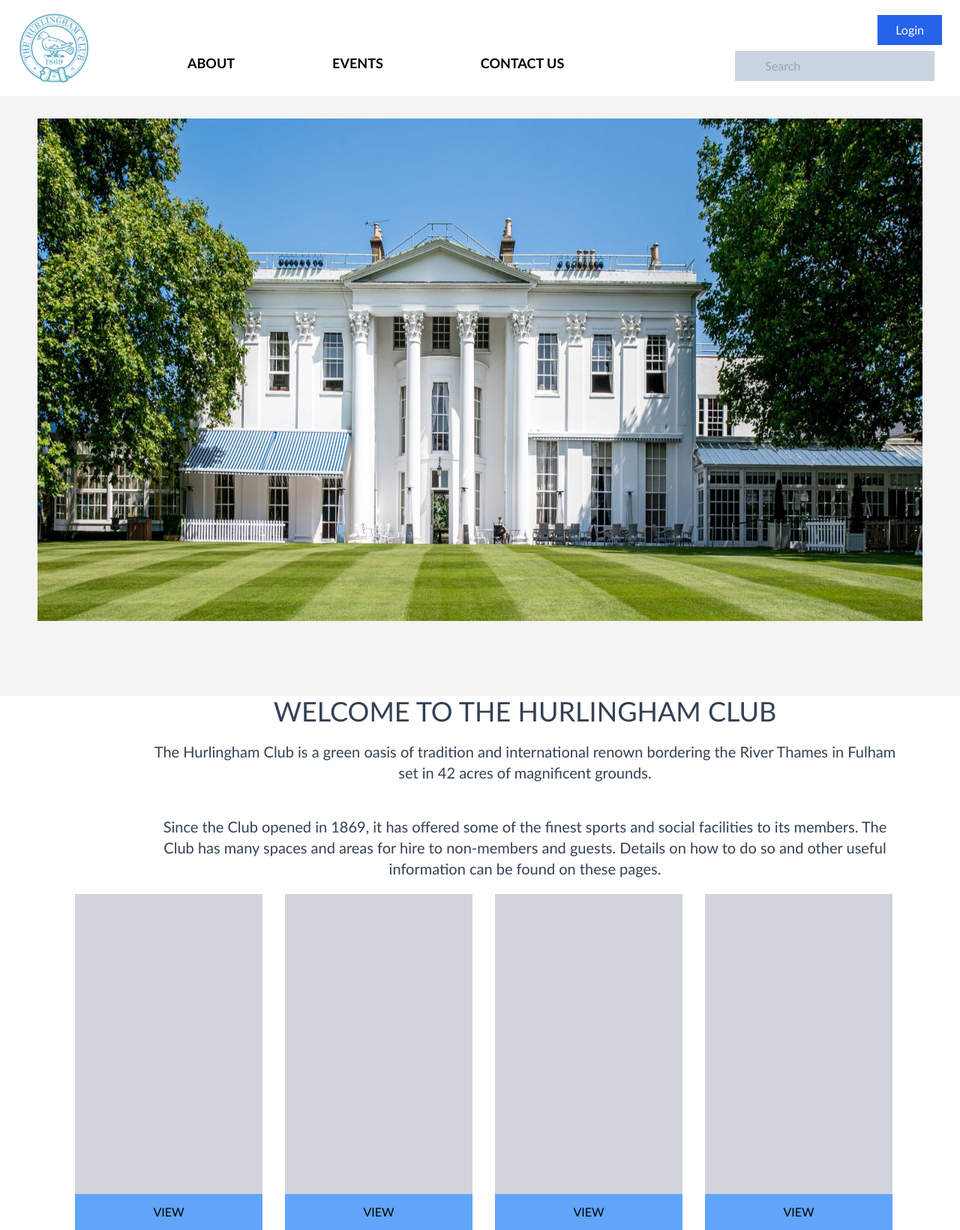
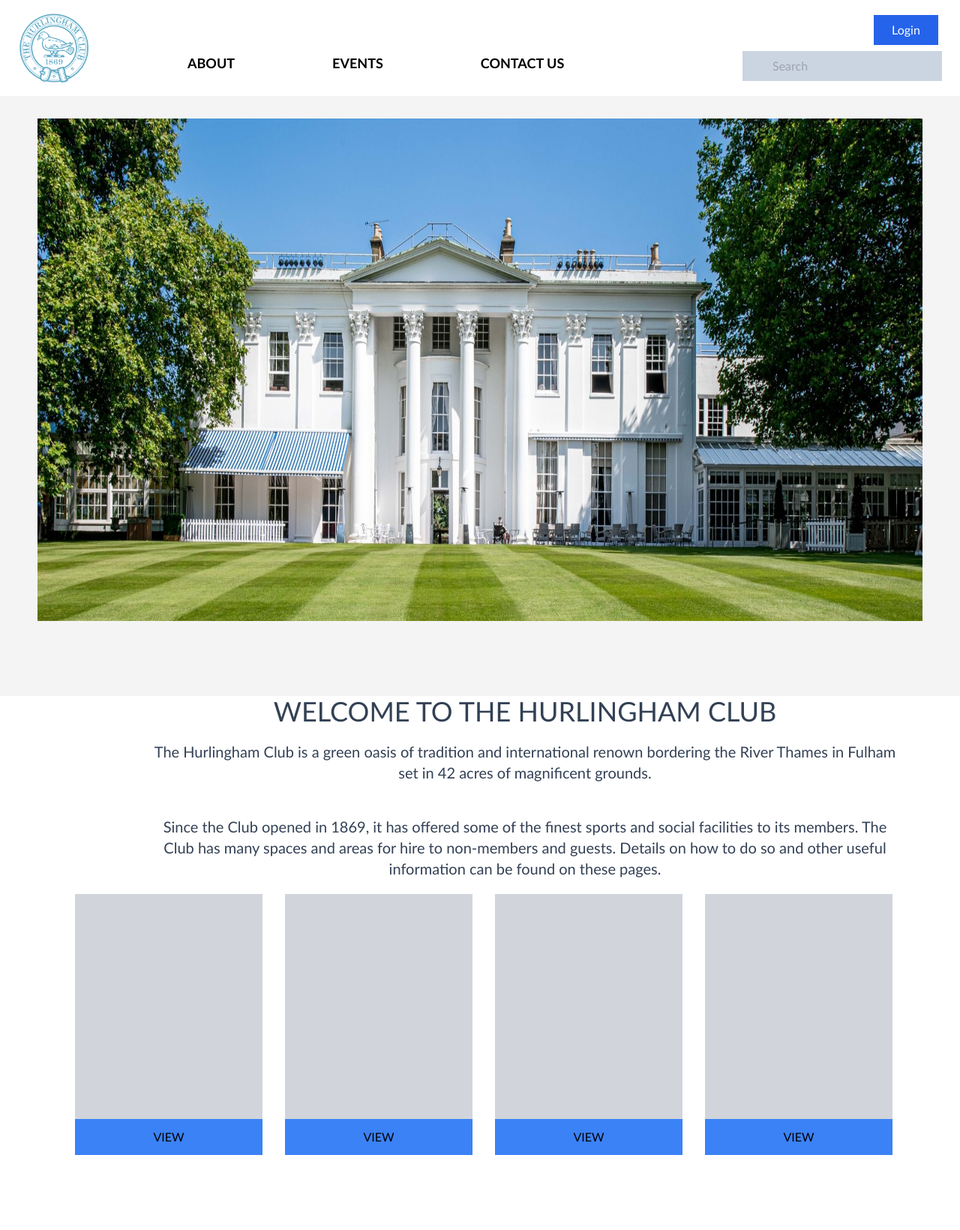
Before and after one commit to Eloquent-In-Tech/Giggles_And_Goggles_Foundation, a React (Vite) app: page / in a window 1280 px wide. Shown: the whole page at 75% size. After the commit the page ends 1540 px from the top, so only its background shows below. Built offline with nearby package versions, Linux system fonts and the light colour scheme.

Commit message:
corrections

```diff
--- a/src/components/general/topNav.jsx
+++ b/src/components/general/topNav.jsx
@@ -12,7 +12,7 @@
         </div>
         <div className="flex flex-col items-center ">
             <span className="bg-blue-600 py-2 px-6 text-white mb-2 ml-[400px] hover:bg-blue-400 hover:cursor-pointer">Login</span>
-            <input type="text" placeholder="Search" className="bg-slate-300 py-2 px-10 ml-[200px] text-black font-medium"/>
+            <input type="text" placeholder="Search" className="bg-slate-300 py-2 px-10 ml-[230px] text-black font-medium"/>
         </div>
     </div>
 
--- a/src/components/home/card.jsx
+++ b/src/components/home/card.jsx
@@ -3,21 +3,21 @@
 function Card() {
   return (
     <div className='flex flex-col-4 space-x-[30px] pt-[20px] ml-[50px] mb-[100px]'>
-        <div className='h-[400px] w-[250px] bg-gray-300'>
+        <div className='h-[300px] w-[250px] bg-gray-300'>
 
-            <h5 className='mt-[400px] bg-blue-400 py-3'>VIEW</h5>
+            <h5 className='mt-[300px] bg-blue-500 py-3 hover:bg-blue-300 hover:cursor-pointer'>VIEW</h5>
         </div>
-        <div className='h-[400px] w-[250px] bg-gray-300'>
+        <div className='h-[300px] w-[250px] bg-gray-300'>
 
-            <h5 className='mt-[400px] bg-blue-400 py-3'>VIEW</h5>
+            <h5 className='mt-[300px] bg-blue-500 py-3 hover:bg-blue-300 hover:cursor-pointer'>VIEW</h5>
         </div>
-        <div className='h-[400px] w-[250px] bg-gray-300'>
+        <div className='h-[300px] w-[250px] bg-gray-300'>
 
-            <h5 className='mt-[400px] bg-blue-400 py-3'>VIEW</h5>
+            <h5 className='mt-[300px] bg-blue-500 py-3 hover:bg-blue-300 hover:cursor-pointer'>VIEW</h5>
         </div>
-        <div className='h-[400px] w-[250px] bg-gray-300'>
+        <div className='h-[300px] w-[250px] bg-gray-300 '>
 
-            <h5 className='mt-[400px] bg-blue-400 py-3'>VIEW</h5>
+            <h5 className='mt-[300px] bg-blue-500 py-3 hover:bg-blue-300 hover:cursor-pointer'>VIEW</h5>
         </div>
     </div>
   )
```
